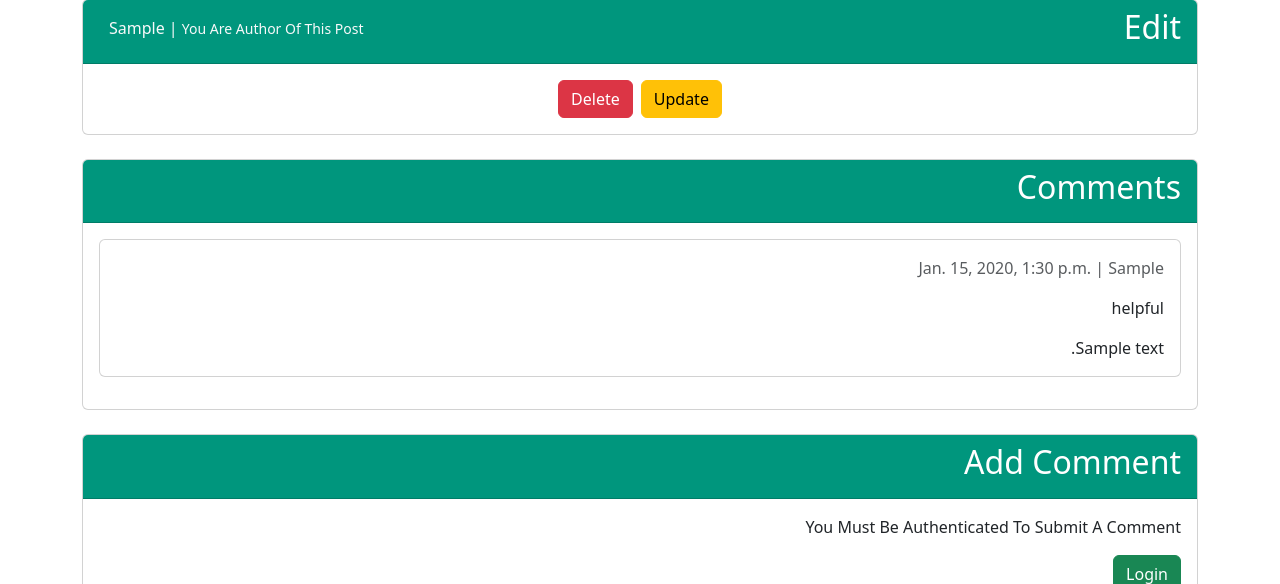
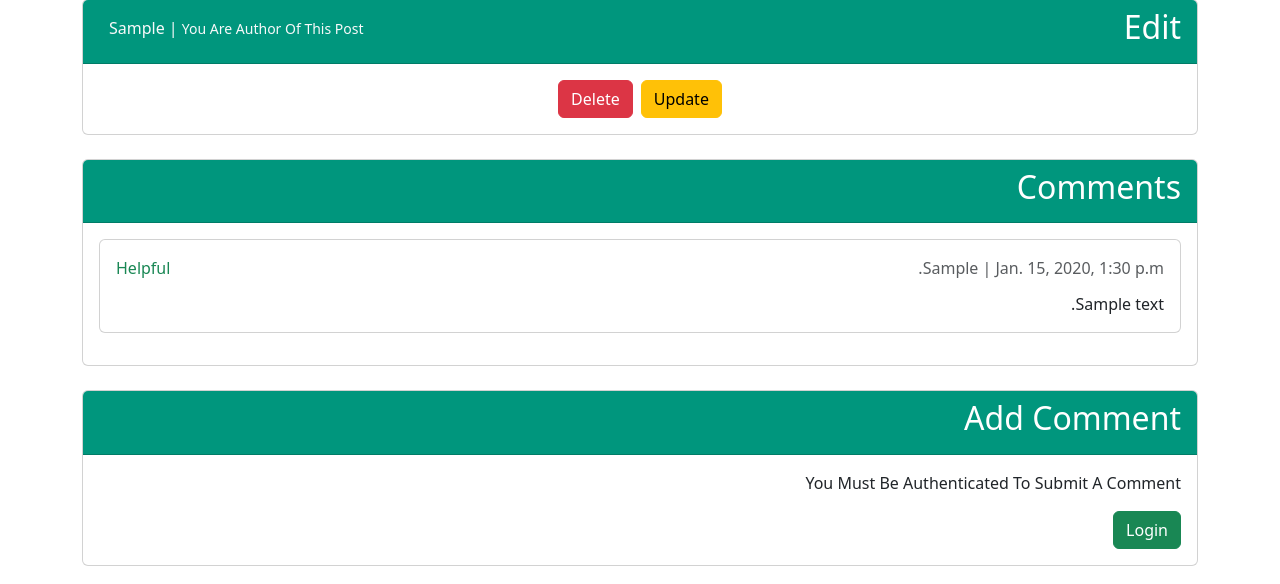
Before and after one commit to amahadnejad/Weblog, a Django app: page /post/1/ in a window 1280 px wide. Shown: the part 533-1117 px from the top of the page. Run offline with Django 4.2, Linux system fonts and the light colour scheme; tables that the repository leaves empty hold one stand-in row (values such as "Sample post"); grey boxes marked "Sample" are stand-in pictures; some libraries are stand-ins or nearby versions.

Commit message:
Show Helpful On post_detail.html Template

```diff
--- a/blog/templates/blog/post_detail.html
+++ b/blog/templates/blog/post_detail.html
@@ -75,21 +75,21 @@
                     <div class="card-header" style="background-color: #00967d; color: white;">
                         <h2 class="card-title">{% trans 'Comments' %}</h2>
                     </div>
+
  <div class="card-body">
     {% if comments %}
         {% for comment in comments %}
             <div class="card mb-3">
                 <div class="card-body">
-                                        <p class="card-text text-muted">{{ comment.datetime_created|to_jalali:'%Y/%m/%d' }}
-                                            | {{ comment.user|capfirst }}</p>
+                    <div class="d-flex justify-content-between">
+                        <p class="card-text text-muted mb-1">{{ comment.user|capfirst }} | {{ comment.datetime_created|to_jalali:'%Y/%m/%d' }}</p>
                         {% if comment.helpful %}
-                                            <p>helpful</p>
+                            <p class="text-success mb-1">Helpful</p>
                         {% else %}
-                                            <p>unhelpful</p>
-
+                            <p class="text-danger mb-1">Unhelpful</p>
                         {% endif %}
-                                        <p class="card-text">{{ comment.text }}</p>
-
+                    </div>
+                    <p class="card-text mt-2">{{ comment.text }}</p>
                 </div>
             </div>
         {% endfor %}
@@ -97,6 +97,12 @@
         <p>{% trans 'No Comments Found!' %}</p>
     {% endif %}
 </div>
+
+
+
+
+
+
                 </div>
 
                 <!-- Add Comment Form -->
--- a/templates/account/login.html
+++ b/templates/account/login.html
@@ -22,5 +22,5 @@
             </div>
         </div>
     </div>
-    <br>
+    <br><br>
 {% endblock content %}
```
Lines whose indentation alone changed are shown as unchanged.
